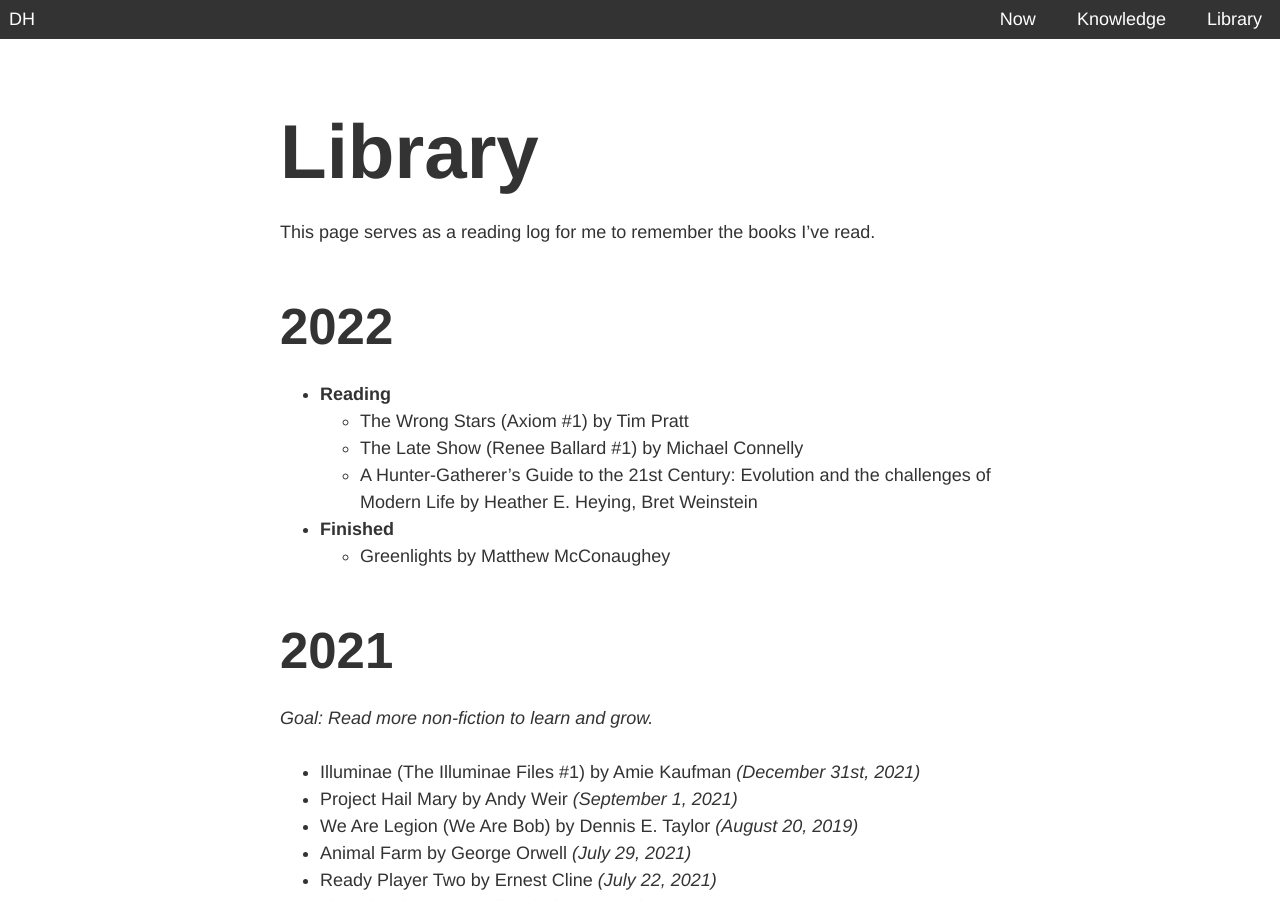
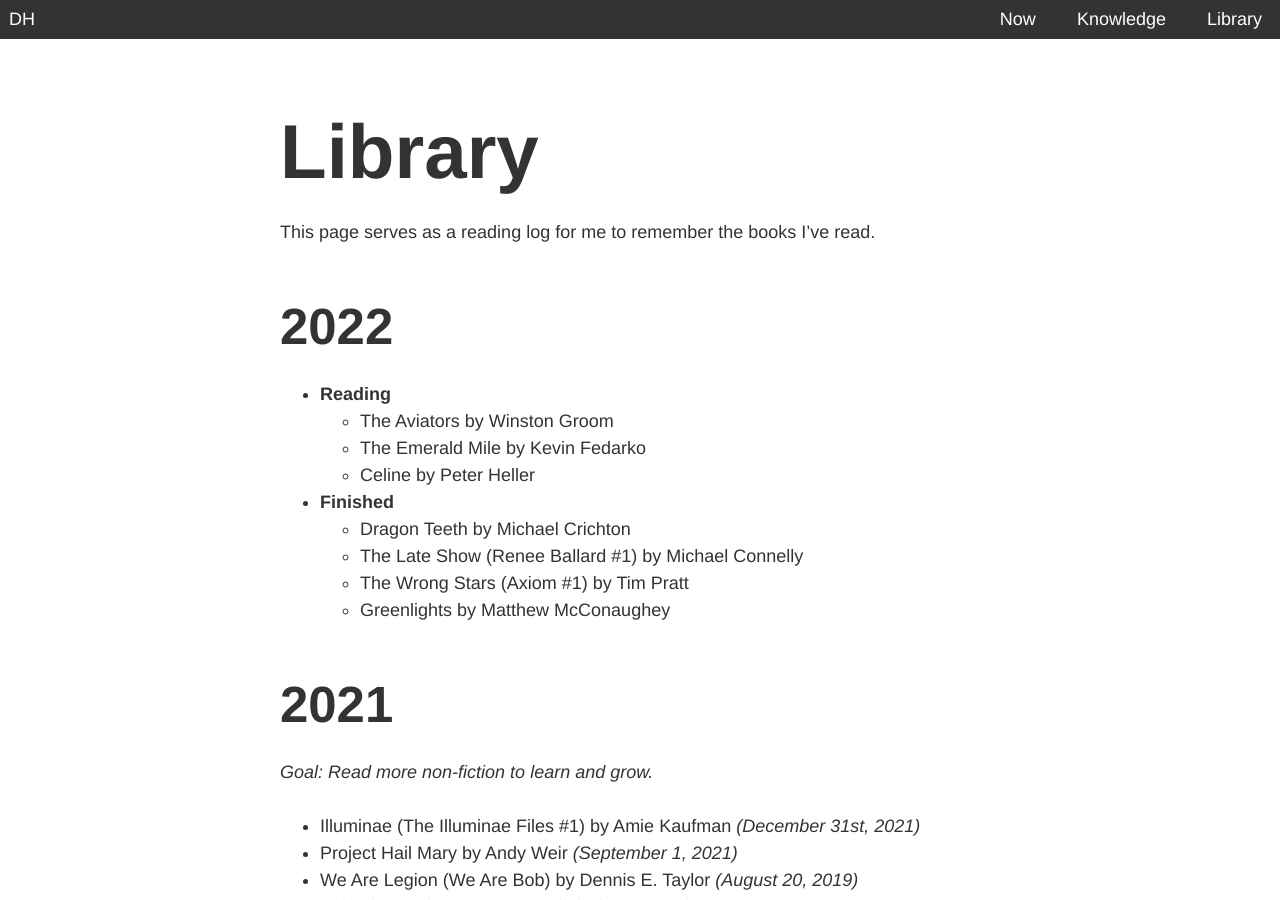
Before and after one commit to dahenson/dahenson.github.io, a Jekyll site: the page built from library.md, in a window 1280 px wide and 900 px high. Built offline with Jekyll 4.4.1, drawn with Linux system fonts in a browser that asks for light colours.

Commit message:
Update my current reading list

```diff
--- a/library.md
+++ b/library.md
@@ -8,10 +8,13 @@ This page serves as a reading log for me to remember the books I’ve read.
 ## 2022
 
 - **Reading**
+  - The Aviators by Winston Groom
+  - The Emerald Mile by Kevin Fedarko
+  - Celine by Peter Heller
+- **Finished**
+  - Dragon Teeth by Michael Crichton
+  - The Late Show (Renee Ballard #1) by Michael Connelly
   - The Wrong Stars (Axiom #1) by Tim Pratt
-  - The Late Show (Renee Ballard #1) by Michael Connelly
-  - A Hunter-Gatherer's Guide to the 21st Century: Evolution and the challenges of Modern Life by Heather E. Heying, Bret Weinstein
-- **Finished**
   - Greenlights by Matthew McConaughey
 
 ## 2021
```
